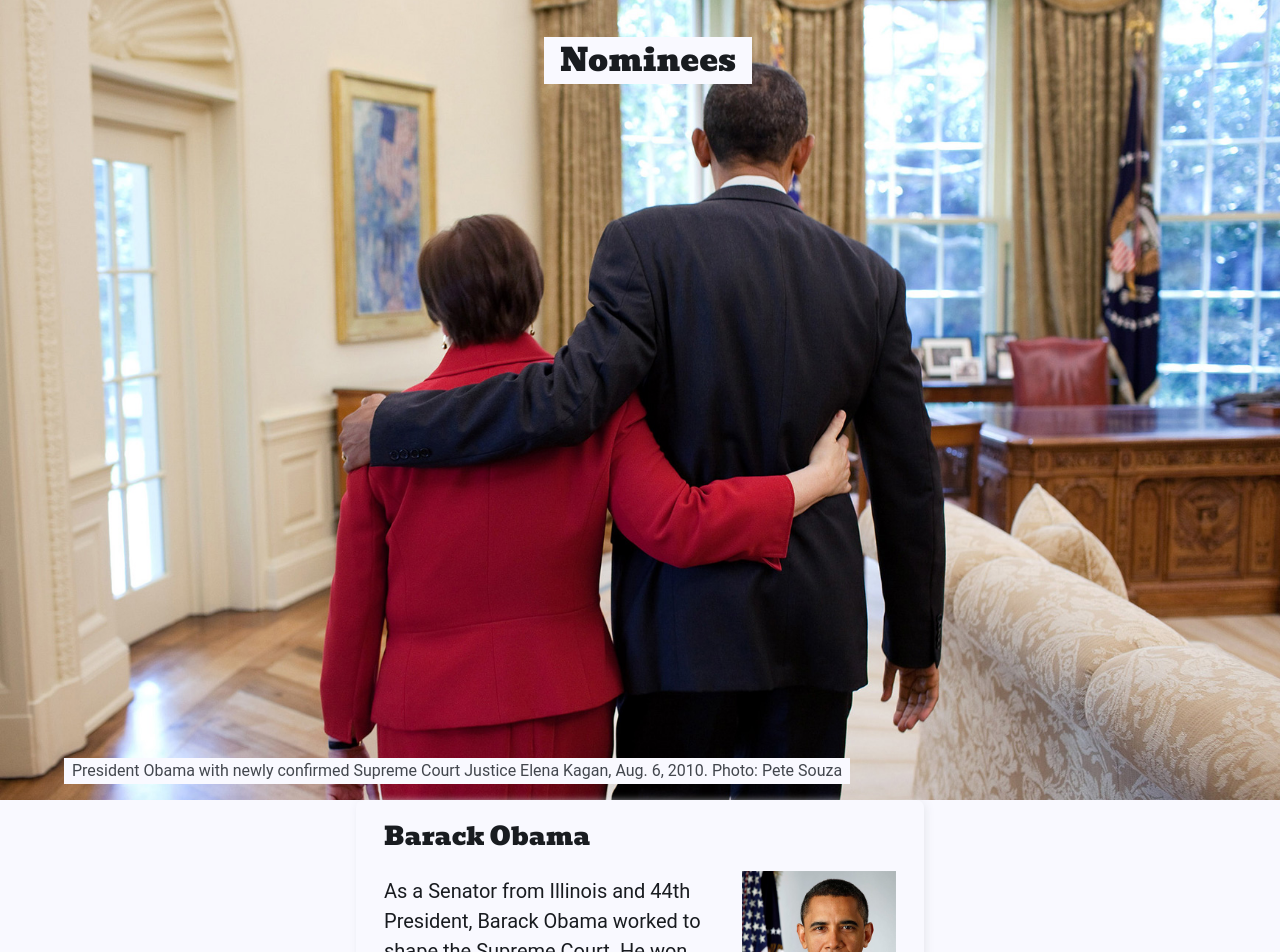
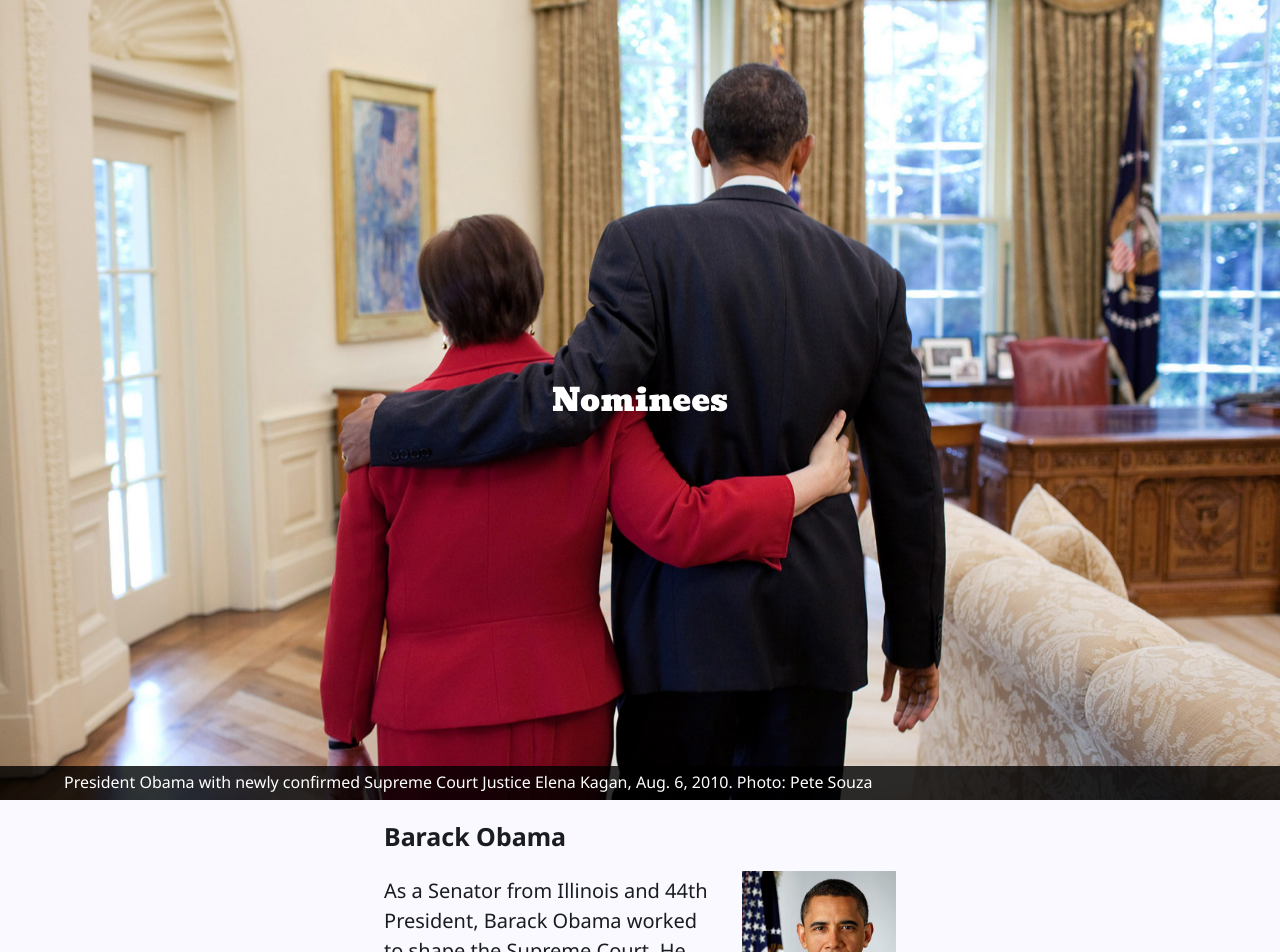
Before and after one commit to seankelliher/obama-scotus, a Vue app: page / in a window 1280 px wide. Shown: the top 952 px of the page. Built offline with nearby package versions, Linux system fonts and the light colour scheme.

Commit message:
Modify figcaptions, content-box, fonts.

```diff
--- a/src/style.css
+++ b/src/style.css
@@ -55,9 +55,11 @@ figure.full-width  {
 .full-width-title {
     width: 100%;
     margin: 0;
-    padding: 0 0.5em;
+    padding: 0;
     position: absolute;
-    top: 1em;
+    top: 50%;
+    left: 50%;
+    transform: translate(-50%, -50%);
     z-index: 1;
     text-align: center;
 }
@@ -69,13 +71,14 @@ figure.full-width  {
 }
 
 .full-width-caption {
-    margin: 0 5%;
-    padding: 0 0.5em;
-    background: #f9f9ff; /* surface */
-    position: absolute;
+    width: 90vw;
+    margin: 0;
+    padding: 0.25em 5vw;
+    color: #fff;
+    background: rgba(0 0 0 / 80%);
+    position: fixed;
     left: 0;
-    bottom: 1em;
-    display: inline;
+    bottom: 0;
 }
 
 section {
@@ -101,8 +104,6 @@ section:last-of-type {
 .content-box {
     margin: 0;
     background: #f9f9ff; /* surface */
-    border-radius: 8px;
-    filter: drop-shadow(2px 2px 4px #e7e8ee); /* surface container high */
     flex: initial;
 }
 
@@ -116,6 +117,10 @@ section:last-of-type {
 figure.portrait {
     margin: 0;
     padding: 0;
+}
+
+.portrait-caption {
+    color: #43474e; /* on surface variant */
 }
 
 .content-box-text {
@@ -290,22 +295,22 @@ h1 {
     line-height: 1.5;
     padding-left: 0.5em;
     padding-right: 0.5em;
-    background: #f9f9ff; /* surface */
-    color: #191c20; /* on surface */
-    display: inline-block;
+    color: #fff;
 }
 
 h2 {
-    font-family: Bevan, serif;
-    font-weight: 400;
+    font-family: "Noto Sans", sans-serif;
+    font-optical-sizing: auto;
+    font-weight: 700; /* 100 - 900 */
     font-style: normal;
+    font-variation-settings: "wdth" 100;
     font-size: var(--fs1);
     line-height: 1.2;
     color: #191c20; /* on surface */
 }
 
 p {
-    font-family: Roboto, serif;
+    font-family: "Noto Sans", sans-serif;
     font-optical-sizing: auto;
     font-weight: 400; /* 100 - 900 */
     font-style: normal;
@@ -321,12 +326,11 @@ p {
 }
 
 figcaption {
-    font-family: Roboto, serif;
+    font-family: "Noto Sans", sans-serif;
     font-optical-sizing: auto;
     font-weight: 400; /* 100 - 900 */
     font-style: normal;
     font-variation-settings: "wdth" 100;
     font-size: var(--fs-1);
     line-height: 1.6;
-    color: #43474e; /* on surface variant */
 }
```
